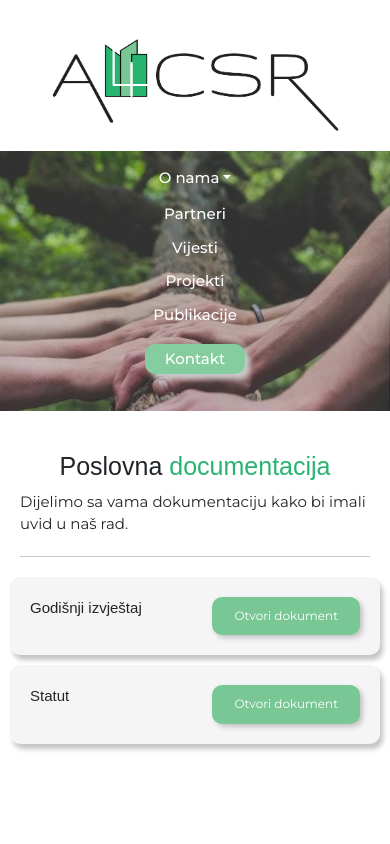
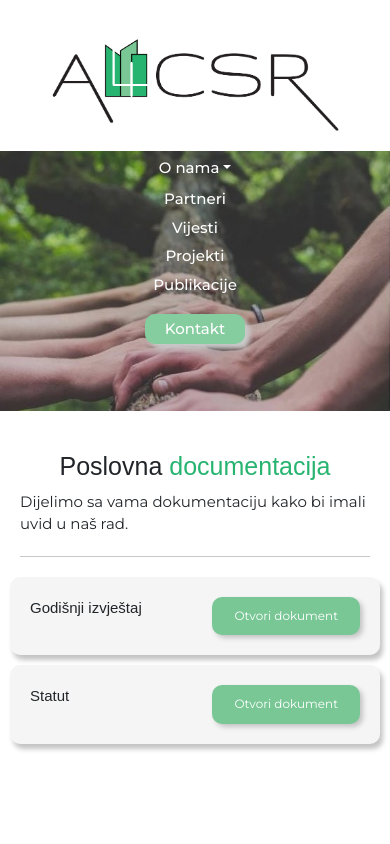
Before and after one commit to mmarakesh/a4csr, a React (Create React App) app: page /doc in a window 390 px wide. Shown: the top 844 px of the page. Built offline with nearby package versions, Linux system fonts and the light colour scheme; a web font is replaced by a local one.

Commit message:
Update App.css

```diff
--- a/src/App.css
+++ b/src/App.css
@@ -70,10 +70,6 @@
  .logo {
   margin-bottom: 0px;
   }
-  .link {
-    font-size: 15px;
-    margin-top: 0px;
-  }
   .nav-right {
     display: flex;
     flex-direction: column;
@@ -106,10 +102,6 @@
  .logo {
   margin-bottom: 0px;
   }
-  .link {
-    font-size: 15px;
-    margin-top: 5px;
-  }
   .nav-right {
     display: flex;
     flex-direction: column;
```
